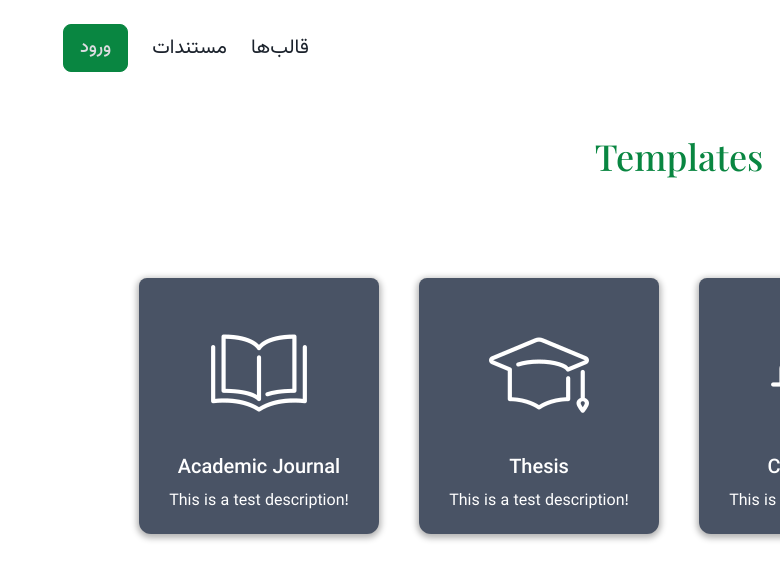
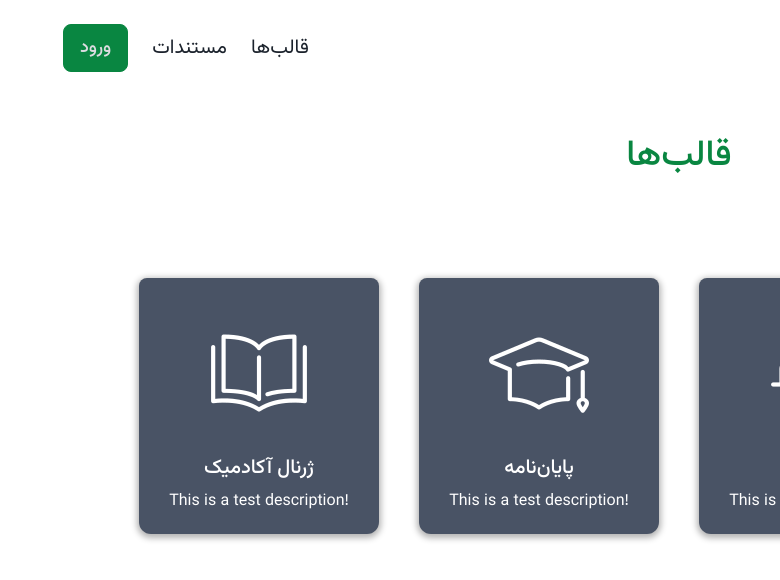
Before and after one commit to Afra-Khalaj/Overleaf-landing, a Next.js app: page /templates in a window 1280 px wide. Shown: the top 580 px of the page, without its empty margins (500-1280 px from the left). Built offline with nearby package versions, Linux system fonts and the light colour scheme; a web font is replaced by a local one.

Commit message:
modification 3

```diff
--- a/app/templates/page.tsx
+++ b/app/templates/page.tsx
@@ -12,27 +12,34 @@ const Templates = () => {
     <>
       <Header />
       <div className="flex flex-col items-center">
-        <h1 className="font-title font-medium text-4xl text-primary my-10 mb-20">
-          Templates
+        <h1 className=" font-medium text-4xl text-primary my-10 mb-20">
+          قالب‌ها
         </h1>
-        <div className="flex flex-row items-center space-x-10 mb-10 h-[300px]" dir="ltr">
+        <div
+          className="flex flex-row items-center space-x-10 mb-10 h-[300px]"
+          dir="ltr"
+        >
           <TemplateCard
-            templateName="Academic Journal"
+            templateName="ژرنال آکادمیک"
+            // templateName="Academic Journal"
             templateImg="/icons/journal.svg"
             templateDesc="This is a test description!"
           />
           <TemplateCard
-            templateName="Thesis"
+            // templateName="Thesis"
+            templateName="پایان‌نامه"
             templateImg="/icons/thesis.svg"
             templateDesc="This is a test description!"
           />
           <TemplateCard
-            templateName="Conference"
+            // templateName="Conference"
+            templateName="کنفرانس"
             templateImg="/icons/conference.svg"
             templateDesc="This is a test description!"
           />
           <TemplateCard
-            templateName="Resume"
+            // templateName="Resume"
+            templateName="رزومه"
             templateImg="/icons/resume.svg"
             templateDesc="This is a test description!"
           />
```
